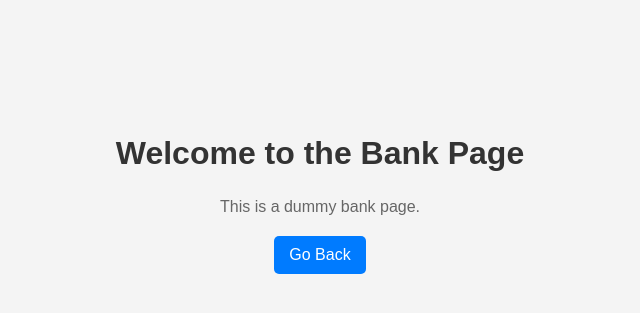
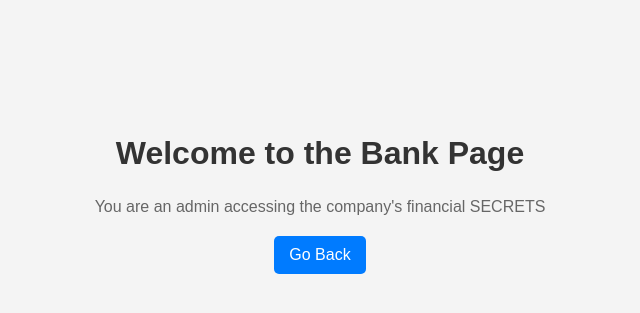
Before and after one commit to muhammadhur2/broken-access, a Flask app: template api/templates/bank.html in a window 1280 px wide. Shown: the part 216-529 px from the top of the page, without its empty margins (320-960 px from the left). Run offline with Flask 3, Linux system fonts and the light colour scheme; the template is opened without the code that fills it, so the values that code supplies are empty.

Commit message:
Update bank.html

```diff
--- a/api/templates/bank.html
+++ b/api/templates/bank.html
@@ -71,7 +71,7 @@
     </div>
 
     <h1>Welcome to the Bank Page</h1>
-    <p>This is a dummy bank page.</p>
+    <p>You are an admin accessing the company's financial SECRETS</p>
     <a href="/dashboard">Go Back</a>
 </body>
 </html>
```
